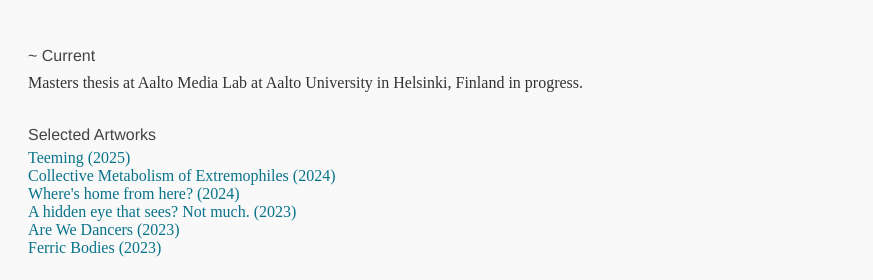
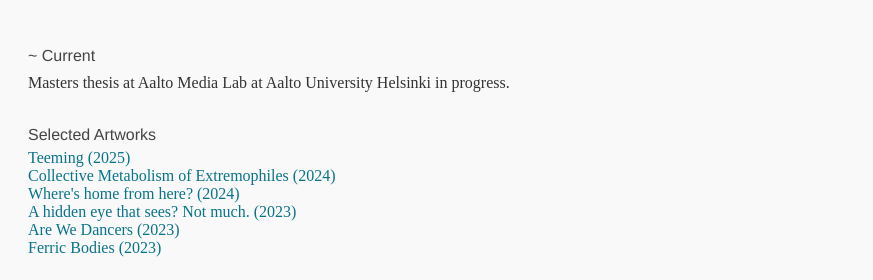
Before and after one commit to bmelchior0/bmelchior0.github.io, a plain HTML site: page index.html in a window 1280 px wide. Shown: the part 184-464 px from the top of the page, 0-873 px from the left. Drawn offline with Linux system fonts and the light colour scheme; grey boxes are pictures that could not be loaded.

Commit message:
small changes to index

```diff
--- a/index.html
+++ b/index.html
@@ -36,7 +36,7 @@
   <section class="current">
     <h3>~ Current </h3>
     <p>
-      Masters thesis at Aalto Media Lab at Aalto University in Helsinki, Finland in progress.
+      Masters thesis at Aalto Media Lab at Aalto University Helsinki in progress.
     </p>
   </section>
 
```
